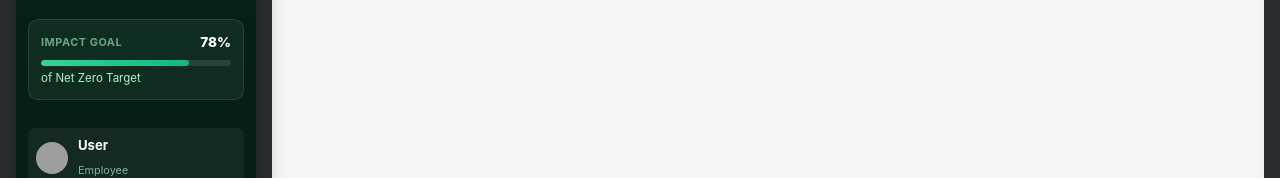
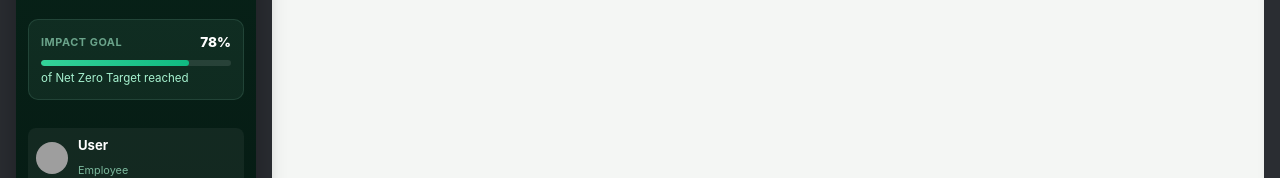
Before and after one commit to parshuram8884/EcoSphere, a React app in the folder frontend/: page /dashboard in a window 1280 px wide. Shown: the part 580-758 px from the top of the page. Built offline with nearby package versions, Linux system fonts and the light colour scheme; grey boxes are pictures that could not be loaded; the HTML template or start-up script is replaced by a standard one.

Commit message:
dfghbjnk

```diff
--- a/frontend/src/pages/administration/AdministrationLayout.jsx
+++ b/frontend/src/pages/administration/AdministrationLayout.jsx
@@ -19,7 +19,7 @@ export default function AdministrationLayout() {
     role: authUser?.role || 'Employee',
     avatar: 'https://images.unsplash.com/photo-1472099645785-5658abf4ff4e?w=80&fit=crop&q=80',
     goalPct: 100,
-    goalText: 'System Uptime'
+    goalText: 'System Uptime  '
   }
 
   return (
--- a/frontend/src/pages/dashboard/DashboardLayout.jsx
+++ b/frontend/src/pages/dashboard/DashboardLayout.jsx
@@ -21,7 +21,7 @@ export default function DashboardLayout() {
     role: authUser?.role || 'Employee',
     avatar: 'https://images.unsplash.com/photo-1472099645785-5658abf4ff4e?w=80&fit=crop&q=80',
     goalPct: 78,
-    goalText: 'of Net Zero Target'
+    goalText: 'of Net Zero Target reached'
   }
 
   return (
--- a/frontend/src/pages/environmental/EnvironmentalLayout.jsx
+++ b/frontend/src/pages/environmental/EnvironmentalLayout.jsx
@@ -19,7 +19,7 @@ export default function EnvironmentalLayout() {
     role: authUser?.role || 'Employee',
     avatar: 'https://images.unsplash.com/photo-1472099645785-5658abf4ff4e?w=80&fit=crop&q=80',
     goalPct: 78,
-    goalText: 'of Net Zero Target'
+    goalText: 'of Net Zero Target reached'
   }
 
   return (
--- a/frontend/src/pages/gamification/GamificationLayout.jsx
+++ b/frontend/src/pages/gamification/GamificationLayout.jsx
@@ -18,7 +18,7 @@ export default function GamificationLayout() {
     role: authUser?.role || 'Employee',
     avatar: 'https://images.unsplash.com/photo-1472099645785-5658abf4ff4e?w=80&fit=crop&q=80',
     goalPct: 78,
-    goalText: 'of Net Zero Target'
+    goalText: 'of Net Zero Target reached'
   }
 
   return (
--- a/frontend/src/pages/governance/GovernanceLayout.jsx
+++ b/frontend/src/pages/governance/GovernanceLayout.jsx
@@ -19,7 +19,7 @@ export default function GovernanceLayout() {
     role: authUser?.role || 'Employee',
     avatar: 'https://images.unsplash.com/photo-1472099645785-5658abf4ff4e?w=80&fit=crop&q=80',
     goalPct: 78,
-    goalText: 'of Net Zero Target'
+    goalText: 'of Net Zero Target reached'
   }
 
   return (
--- a/frontend/src/pages/reports/ReportsLayout.jsx
+++ b/frontend/src/pages/reports/ReportsLayout.jsx
@@ -19,7 +19,7 @@ export default function ReportsLayout() {
     role: authUser?.role || 'Employee',
     avatar: 'https://images.unsplash.com/photo-1472099645785-5658abf4ff4e?w=80&fit=crop&q=80',
     goalPct: 78,
-    goalText: 'of Net Zero Target'
+    goalText: 'of Net Zero Target reached'
   }
 
   return (
--- a/frontend/src/pages/social/SocialLayout.jsx
+++ b/frontend/src/pages/social/SocialLayout.jsx
@@ -19,7 +19,7 @@ export default function SocialLayout() {
     role: authUser?.role || 'Employee',
     avatar: 'https://images.unsplash.com/photo-1472099645785-5658abf4ff4e?w=80&fit=crop&q=80',
     goalPct: 78,
-    goalText: 'of Net Zero Target'
+    goalText: 'of Net Zero Target reached'
   }
 
   return (
```
